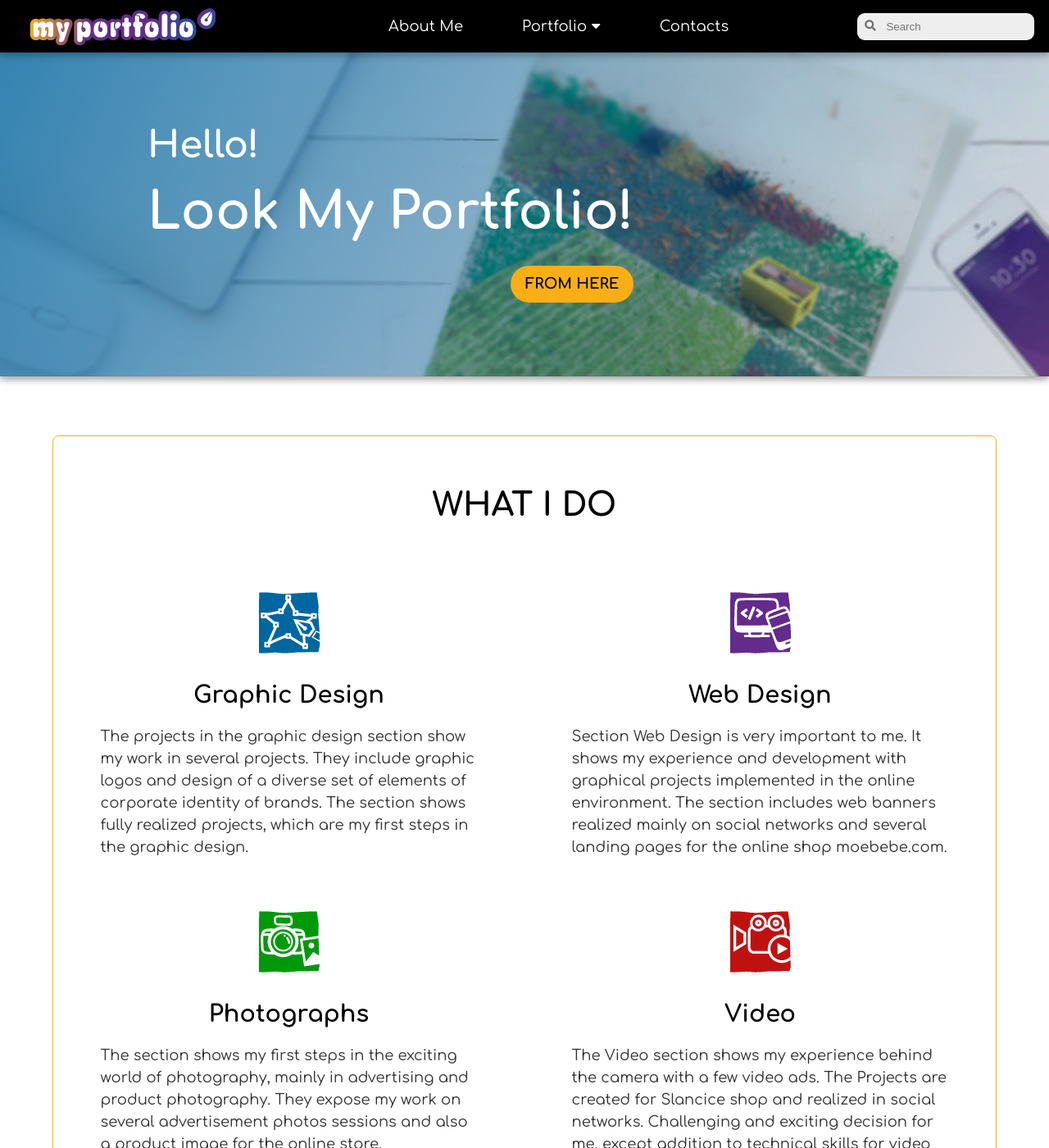
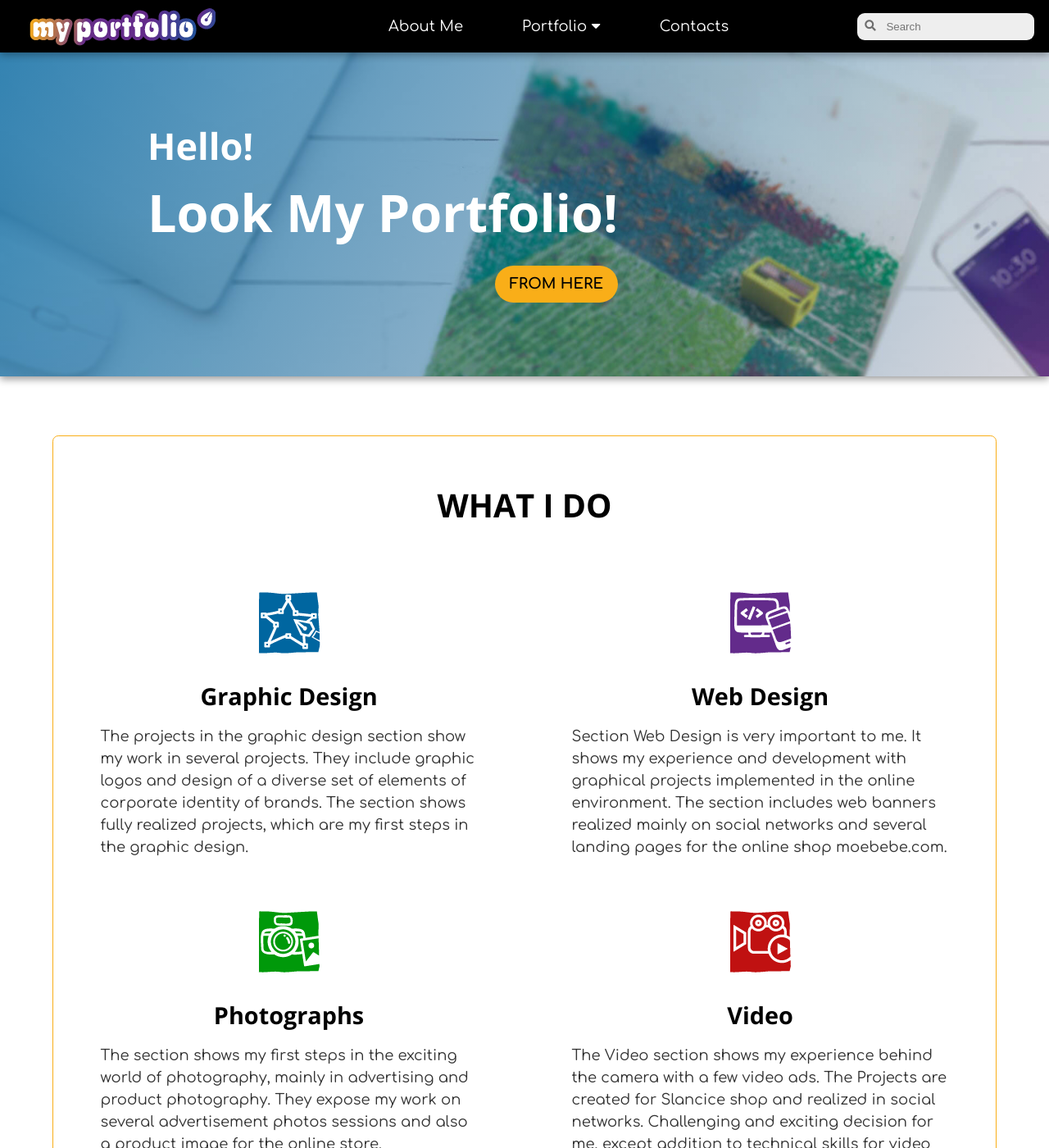
Before and after one commit to LiliyaMilanova/myportfolio, a Jekyll site: the page built from index.html, in a window 1280 px wide and 1400 px high. Shown: the whole window at 82% size. Built offline with Jekyll 4.4.1, drawn with Linux system fonts in a browser that asks for light colours; nearby versions of some CDN libraries.

Commit message:
Update typography.css

```diff
--- a/css/typography.css
+++ b/css/typography.css
@@ -8,6 +8,7 @@ body, select, option, table, th, td {
 }
 
 h1, h2, h3, h4, h5, h6 {
+    font-family: Open Sans, sand-serif;
     margin: 1.4em 0 0.5em 0;
     padding: 0;
 }
```
